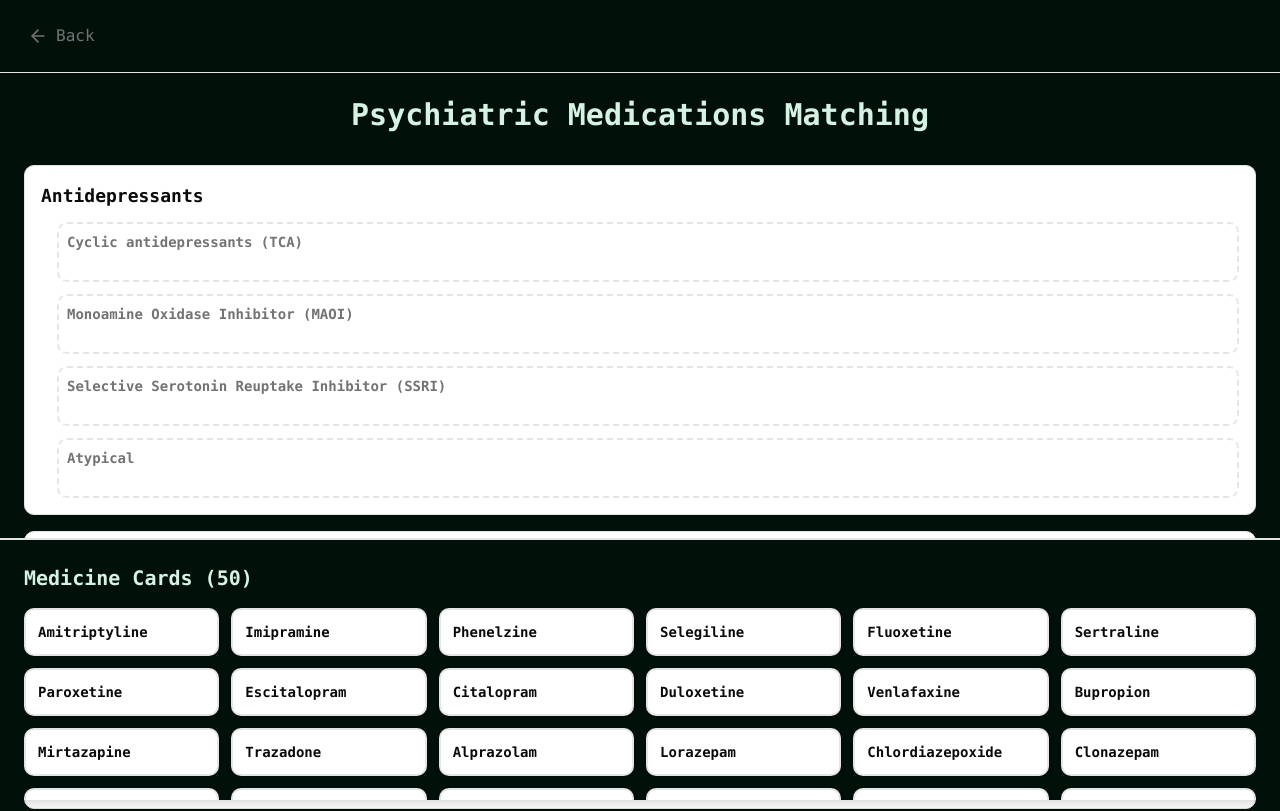
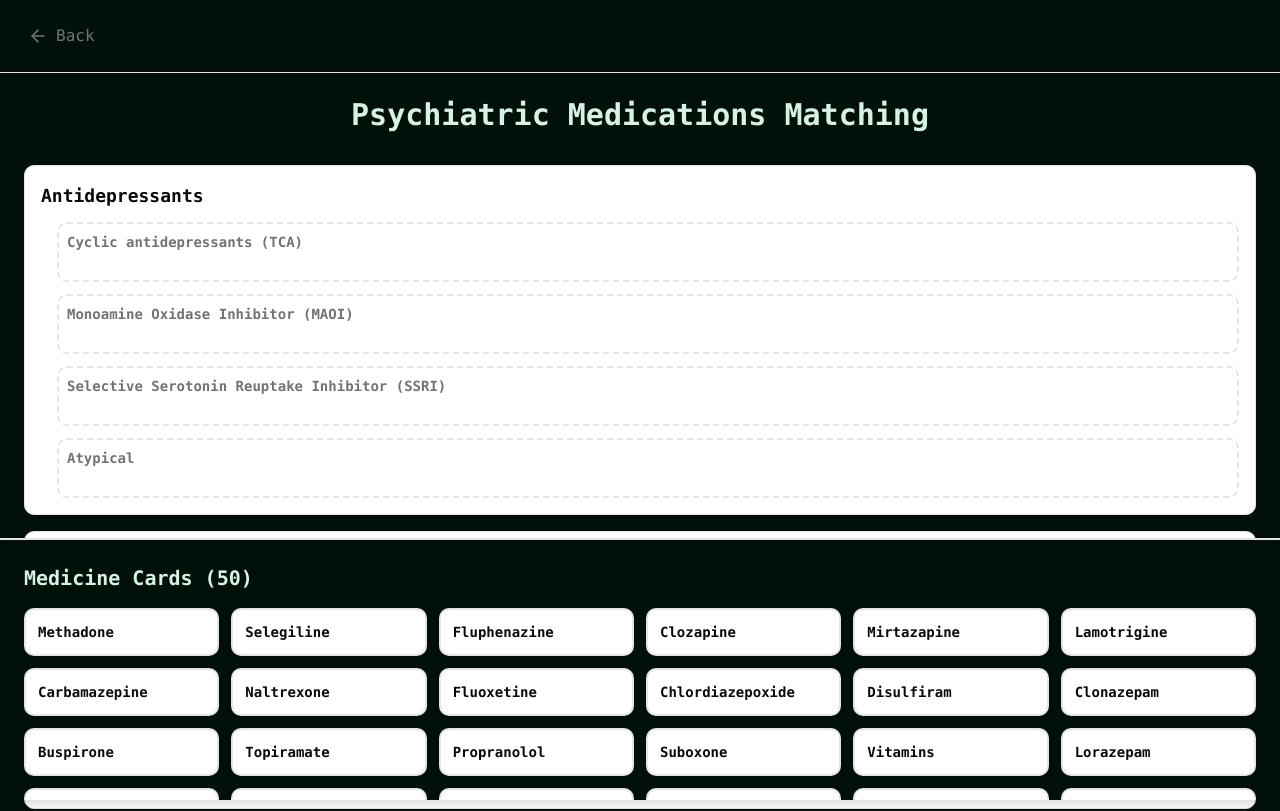
Before and after one commit to hudssntao/website, a React (Vite) app: page /matching in a window 1280 px wide. Shown: the top 811 px of the page. Built offline with nearby package versions, Linux system fonts and the light colour scheme.

Commit message:
fix(matching): drag behavior and shuffle

```diff
--- a/src/pages/matching/Matching.tsx
+++ b/src/pages/matching/Matching.tsx
@@ -1,14 +1,5 @@
 import { cn } from "@/lib/utils";
-import {
-  DndContext,
-  DragOverlay,
-  MouseSensor,
-  TouchSensor,
-  useDraggable,
-  useDroppable,
-  useSensor,
-  useSensors,
-} from "@dnd-kit/core";
+import { DndContext, DragOverlay, useDraggable, useDroppable } from "@dnd-kit/core";
 import type { DragEndEvent, DragStartEvent } from "@dnd-kit/core";
 import { ArrowLeft } from "lucide-react";
 import { useEffect, useState } from "react";
@@ -37,7 +28,13 @@ function MedicineCard({
   isDragging = false,
   isIncorrect = false,
 }: { medicine: Medicine; isDragging?: boolean; isIncorrect?: boolean }) {
-  const { attributes, listeners, setNodeRef, transform } = useDraggable({
+  const {
+    attributes,
+    listeners,
+    setNodeRef,
+    transform,
+    isDragging: isBeingDragged,
+  } = useDraggable({
     id: medicine.medicine,
     data: medicine,
   });
@@ -45,6 +42,7 @@ function MedicineCard({
   const style = transform
     ? {
         transform: `translate3d(${transform.x}px, ${transform.y}px, 0)`,
+        zIndex: 1000,
       }
     : undefined;
 
@@ -55,12 +53,14 @@ function MedicineCard({
       {...listeners}
       {...attributes}
       className={cn(
-        "bg-card border-2 border-border rounded-lg p-3 cursor-grab active:cursor-grabbing shadow-md hover:shadow-lg transition-all duration-300 text-card-foreground",
-        isDragging && "opacity-50 rotate-3",
-        isIncorrect && "animate-bounce border-red-500 bg-red-50"
+        "bg-card border-2 border-border rounded-lg p-3 cursor-grab active:cursor-grabbing shadow-md hover:shadow-lg text-card-foreground select-none touch-none",
+        isDragging && "opacity-50 rotate-3 scale-105",
+        isBeingDragged && "opacity-0", // Hide the original when being dragged
+        isIncorrect && "animate-bounce border-red-500 bg-red-50",
+        !isDragging && !isBeingDragged && "transition-all duration-200"
       )}
     >
-      <div className="font-semibold text-sm">{medicine.medicine}</div>
+      <div className="font-semibold text-sm pointer-events-none">{medicine.medicine}</div>
     </div>
   );
 }
@@ -175,26 +175,18 @@ export default function Matching() {
   const [activeId, setActiveId] = useState<string | null>(null);
   const [incorrectDrop, setIncorrectDrop] = useState<string | null>(null);
 
-  // Configure sensors for both mouse and touch support
-  const mouseSensor = useSensor(MouseSensor, {
-    // Require the mouse to move by 10 pixels before activating
-    activationConstraint: {
-      distance: 10,
-    },
-  });
-
-  const touchSensor = useSensor(TouchSensor, {
-    // Press delay of 250ms, with tolerance of 5px of movement
-    activationConstraint: {
-      delay: 250,
-      tolerance: 5,
-    },
-  });
-
-  const sensors = useSensors(mouseSensor, touchSensor);
-
   const handleBack = () => {
     navigate(-1);
+  };
+
+  // Function to shuffle an array
+  const shuffleArray = <T,>(array: T[]): T[] => {
+    const shuffled = [...array];
+    for (let i = shuffled.length - 1; i > 0; i--) {
+      const j = Math.floor(Math.random() * (i + 1));
+      [shuffled[i], shuffled[j]] = [shuffled[j], shuffled[i]];
+    }
+    return shuffled;
   };
 
   useEffect(() => {
@@ -218,7 +210,10 @@ export default function Matching() {
 
         console.log("Parsed medicines:", parsedMedicines.slice(0, 5)); // Debug log
         console.log("Total medicines loaded:", parsedMedicines.length); // Debug log
-        setAvailableMedicines(parsedMedicines);
+
+        // Shuffle the medicines before setting them
+        const shuffledMedicines = shuffleArray(parsedMedicines);
+        setAvailableMedicines(shuffledMedicines);
 
         // Initialize class structures
         const structures: { [className: string]: ClassStructure } = {};
@@ -316,7 +311,7 @@ export default function Matching() {
     : null;
 
   return (
-    <DndContext sensors={sensors} onDragStart={handleDragStart} onDragEnd={handleDragEnd}>
+    <DndContext onDragStart={handleDragStart} onDragEnd={handleDragEnd}>
       <div className="min-h-screen bg-background flex flex-col">
         {/* Navigation Header */}
         <div className="flex items-center justify-between p-4 border-b border-border">
@@ -372,7 +367,12 @@ export default function Matching() {
         </div>
       </div>
 
-      <DragOverlay>
+      <DragOverlay
+        style={{
+          cursor: "grabbing",
+        }}
+        dropAnimation={null}
+      >
         {activeMedicine && <MedicineCard medicine={activeMedicine} isDragging />}
       </DragOverlay>
     </DndContext>
```
